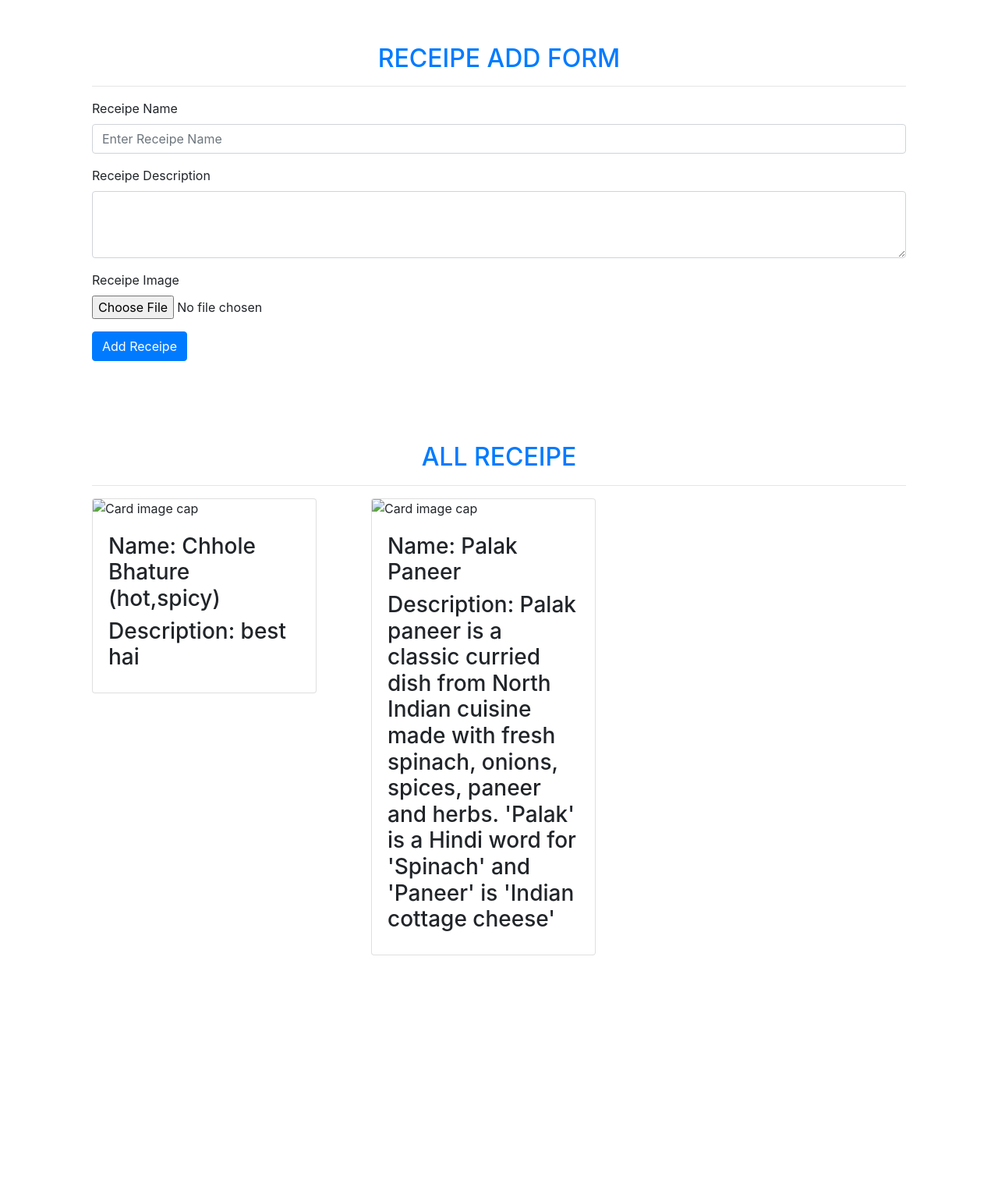
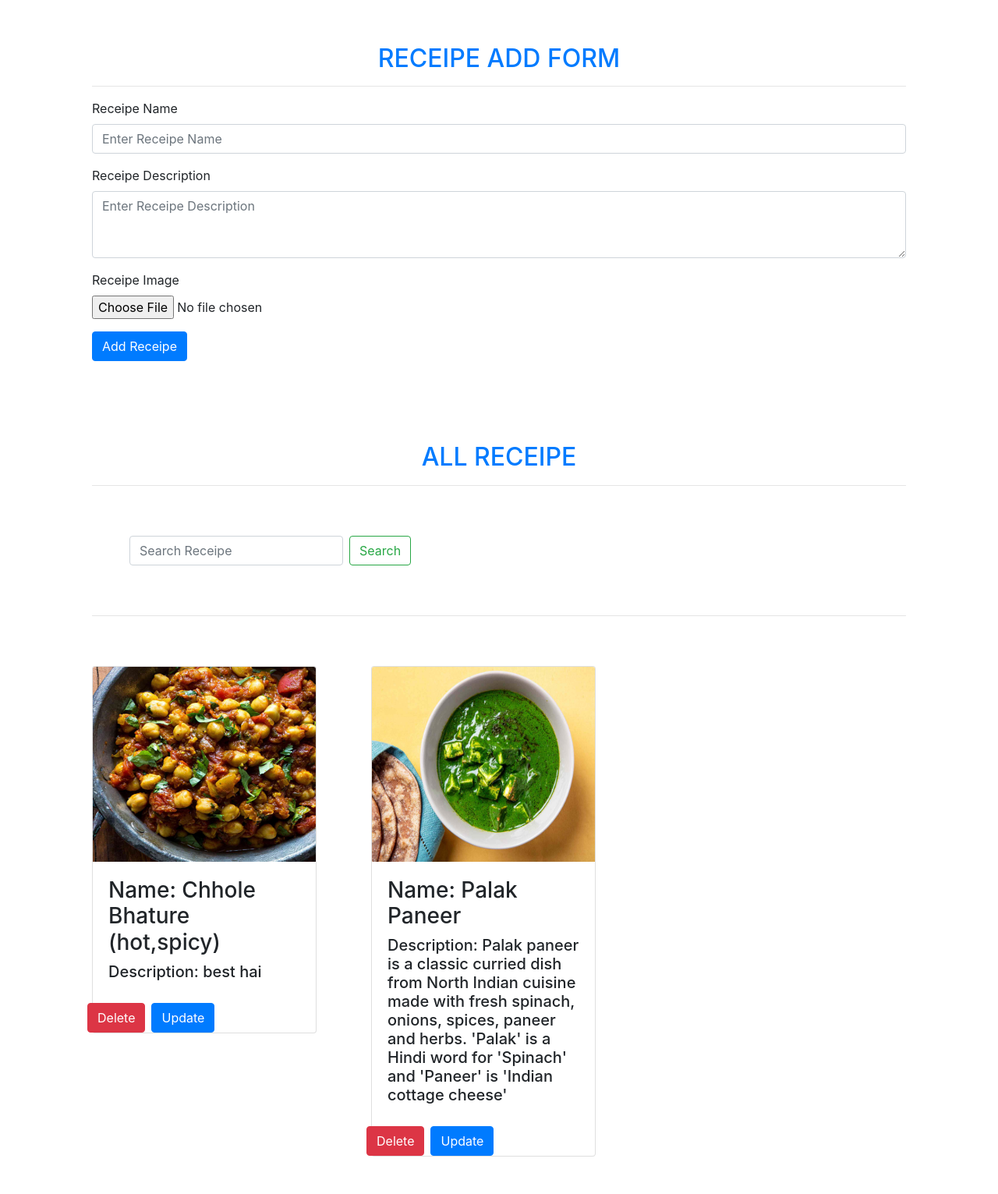
Before and after one commit to pinkushgole/DjangoRecipes_Project, a Django app: template Main_Project/vege/templates/receipe.html in a window 1280 px wide. Shown: the whole page at 78% size. Before the commit the page ends 1225 px from the top, so only its background shows below. Run offline with Django 5.2, Linux system fonts and the light colour scheme; the template is opened without the code that fills it: values that come from a table or form of the project are taken from there, others are empty; data comes from the database, SQL or seed files in the repository; both versions use the stored data as it was after the commit; some libraries are stand-ins or nearby versions.

Commit message:
CRUD complete

```diff
--- a/Main_Project/Main_Project/urls.py
+++ b/Main_Project/Main_Project/urls.py
@@ -18,6 +18,11 @@ from django.contrib import admin
 from django.urls import path
 from home.views import *
 from vege.views import *
+from django.conf.urls.static import static
+from django.conf import settings
+from django.contrib.staticfiles.urls import staticfiles_urlpatterns
+
+
 urlpatterns = [
     path('admin/', admin.site.urls),
 
@@ -25,6 +30,14 @@ urlpatterns = [
 
     path("contact/",contact,name="contact"),
 
-    path("receipe/",vege_home,name="vege_home")
+    path("receipes/",receipes,name="receipes"),
 
+    path("delete-receipe/<id>/",delete_receipe,name="delete_receipe"),
+
+    path("update_receipe/<id>/",update_receipe,name="update_receipe"),
 ]
+
+if settings.DEBUG:
+   urlpatterns += static(settings.MEDIA_URL,document_root=settings.MEDIA_ROOT)
+
+urlpatterns += staticfiles_urlpatterns()
--- a/Main_Project/vege/templates/receipe.html
+++ b/Main_Project/vege/templates/receipe.html
@@ -9,7 +9,11 @@ Receipe Page
 <div class="container p-5">
 
     <h2 class="text-center text-primary m-2">RECEIPE ADD FORM</h2>
+
     <hr >
+
+
+
     <form method="POST" enctype="multipart/form-data">
          {% csrf_token %}
         <div class="form-group">
@@ -18,7 +22,7 @@ Receipe Page
           </div>
          <div class="form-group">
             <label for="exampleFormControlTextarea1">Receipe Description</label>
-            <textarea class="form-control" name="receipe_description   "id="exampleFormControlTextarea1" rows="3"></textarea placeholder="Enter Receipe Description" required>
+            <textarea class="form-control" placeholder="Enter Receipe Description" required name="receipe_description   "id="exampleFormControlTextarea1" rows="3"></textarea >
           </div>
           <div class="form-group">
           <label
@@ -34,17 +38,35 @@ Receipe Page
 <div class="container p-5">
     <h2 class="text-center text-primary m-2">ALL RECEIPE</h2>
     <hr >
+
+    <div class="container p-5">
+
+      <form class="form-inline my-2 my-lg-0">
+        <input class="form-control mr-sm-2" type="text" name="search" placeholder="Search Receipe" aria-label="Search">
+        <button class="btn btn-outline-success my-2 my-sm-0" type="submit">Search</button>
+      </form>
+
+    </div>
+    <hr>
     <div class="row">
 
             {% for receipe in receipes %}
-            <div class="col-sm-4">
+            <div class="col-sm-4 mt-5">
             <div class="card" style="width: 18rem;">
-                <img class="card-img-top" src="{{receipe.receipe.image}}" alt="Card image cap">
+                <img style="height: 250px;" class="card-img-top" src="/media/{{receipe.receipe_image}}" alt="Card image cap">
                 <div class="card-body">
                  <h3>Name: {{receipe.receipe_name}}</h3>
-                 <h3>Description: {{receipe.receipe_description}}</h3>
+                 <h5>Description: {{receipe.receipe_description}}</h5>
                 </div>
-            </div></div>
+                <div class="row" >
+                <a href="/delete-receipe/{{receipe.id}}/" >
+                <button type="button" class="btn btn-danger ml-2">Delete</button></a>
+                <a href="/update_receipe/{{receipe.id}}/" >
+                  <button type="button" class="btn btn-primary ml-2">Update</button></a>
+                </div>
+            </div>
+          </div>
+
             {% endfor %}
 
       </div>
```
Also changed, not shown: Main_Project/Main_Project/settings.py (+9 -0 lines), Main_Project/vege/templates/update.html (added, +32 -0 lines), Main_Project/vege/views.py (+43 -3 lines), Main_Project/db.sqlite3, Main_Project/public/static/receipe/chhole.jpg (added), Main_Project/public/static/receipe/chhole_ADB3b9d.jpg (added), Main_Project/public/static/receipe/chhole_jQua3cT.jpg (added), Main_Project/public/static/receipe/img.jpg (renamed from Main_Project/receipe/img.jpg), Main_Project/public/static/receipe/img_SJJWvw2.jpg (renamed from Main_Project/receipe/img_SJJWvw2.jpg), Main_Project/public/static/receipe/palak.jfif (added), Main_Project/public/static/receipe/palak_jcIZhCP.jfif (added), Main_Project/public/static/receipe/palak_pgimPdN.jfif (added), Main_Project/public/static/receipe/palak_ziSLImB.jfif (added), Main_Project/public/static/receipe/rose.jfif (renamed from Main_Project/receipe/rose.jfif), 1 more files.
